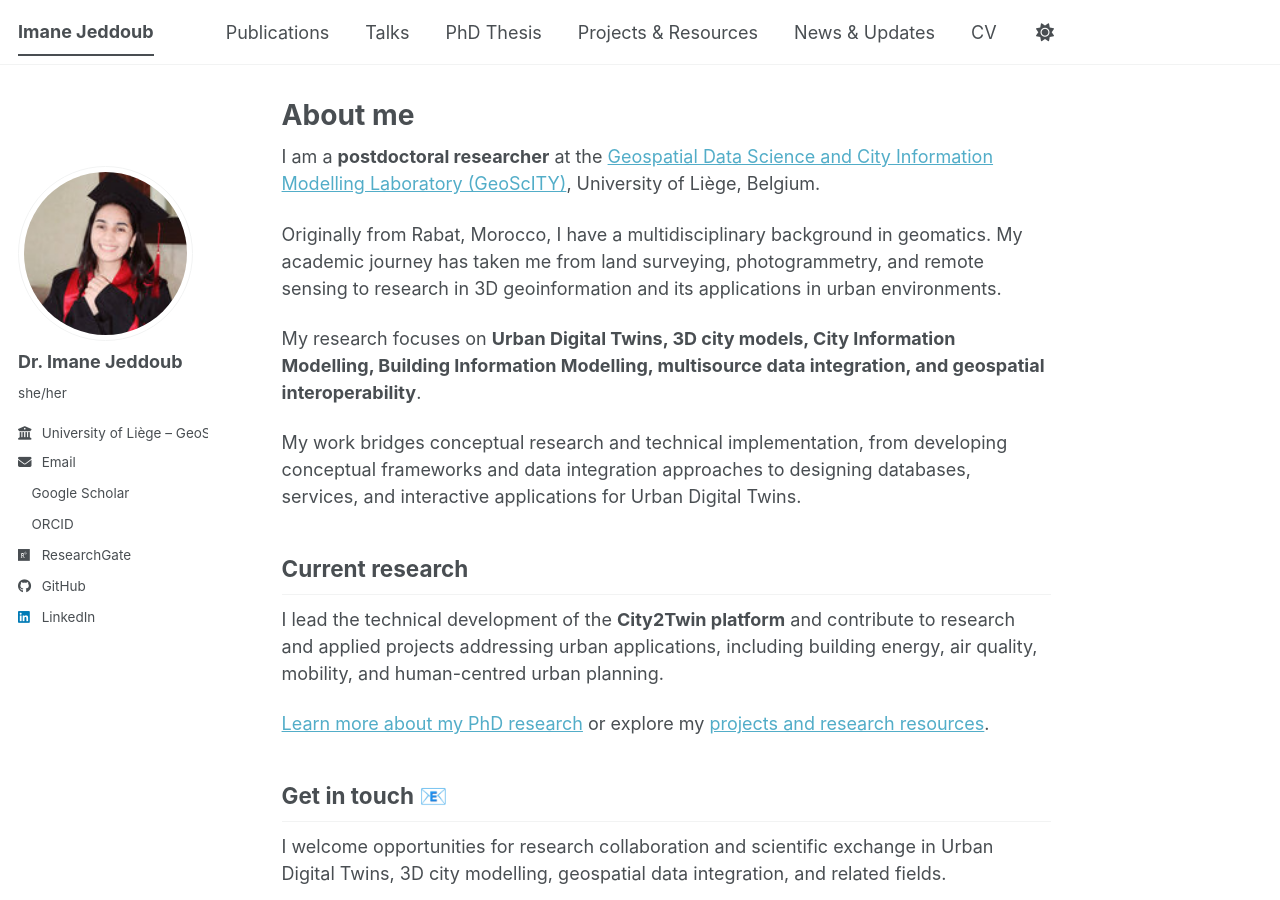
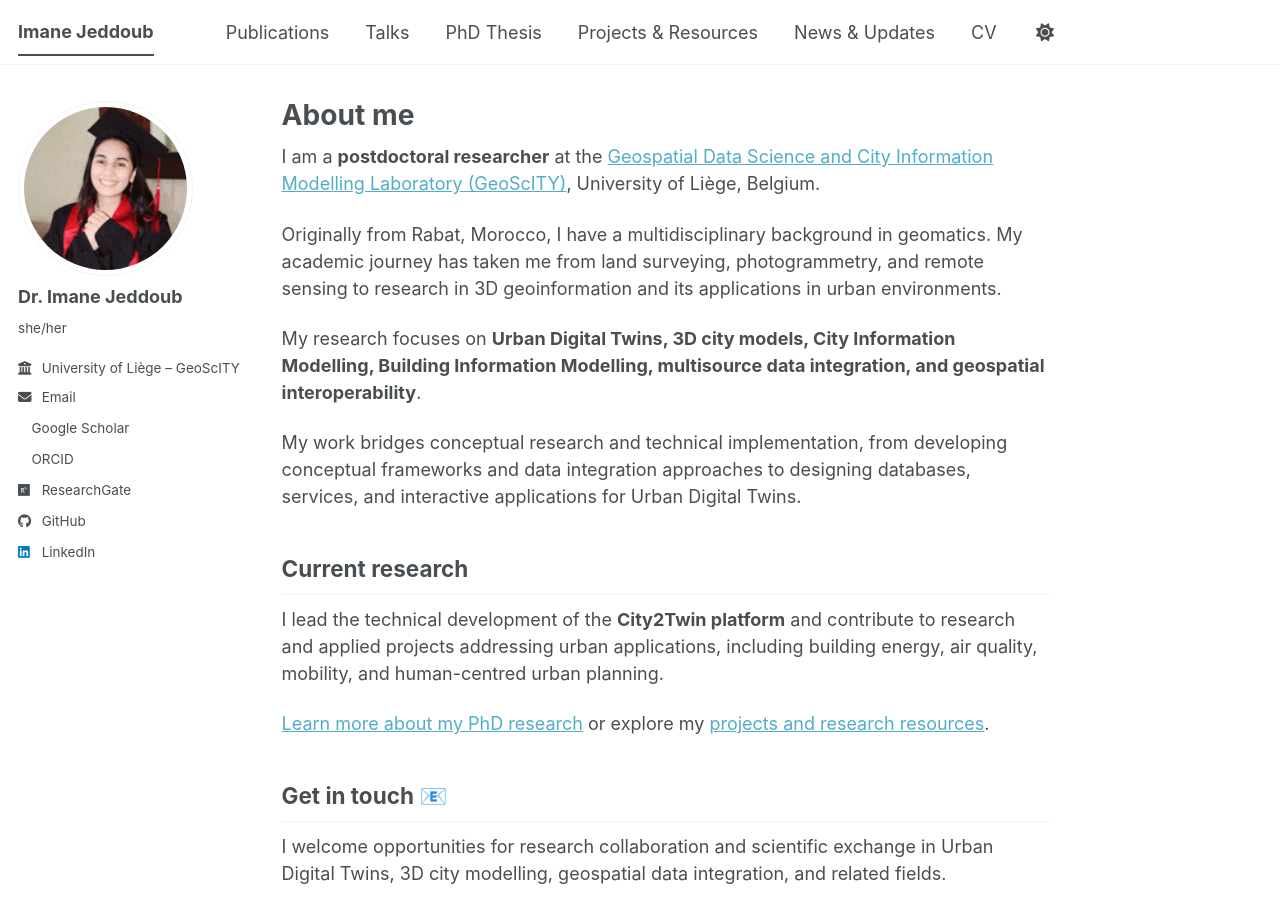
Before and after one commit to JEDDOUB/JEDDOUB.github.io, a Jekyll site: the page built from _pages/about.md, in a window 1280 px wide and 900 px high. Built offline with Jekyll 4.4.1, drawn with Linux system fonts in a browser that asks for light colours; a style sheet for code colours, icons or effects is not loaded.

Commit message:
Update _sidebar.scss

```diff
--- a/_sass/layout/_sidebar.scss
+++ b/_sass/layout/_sidebar.scss
@@ -5,11 +5,7 @@
 /*
    Default
    ========================================================================== */
-/* Prevent the profile sidebar from overlapping the footer */
-.sidebar.sticky {
-  position: static !important;
-  top: auto !important;
-}
+
 .sidebar {
   -webkit-transform: translate3d(0, 0 , 0);
           transform: translate3d(0, 0 , 0);
@@ -326,3 +322,20 @@
     }
   }
 }
+
+/* ==========================================================================
+   CUSTOM SIDEBAR CORRECTION
+   Prevent the author profile from overlapping the footer
+   ========================================================================== */
+
+@media screen and (min-width: $sidebar-screen-min-width) {
+  .sidebar {
+    position: static !important;
+    top: auto !important;
+    height: auto !important;
+    max-height: none !important;
+    overflow: visible !important;
+    overflow-y: visible !important;
+    padding-top: 0 !important;
+  }
+}
```
